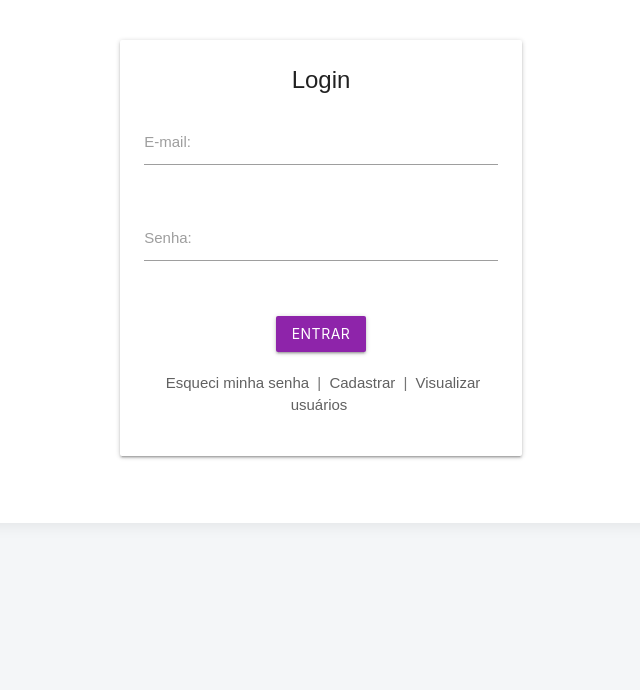
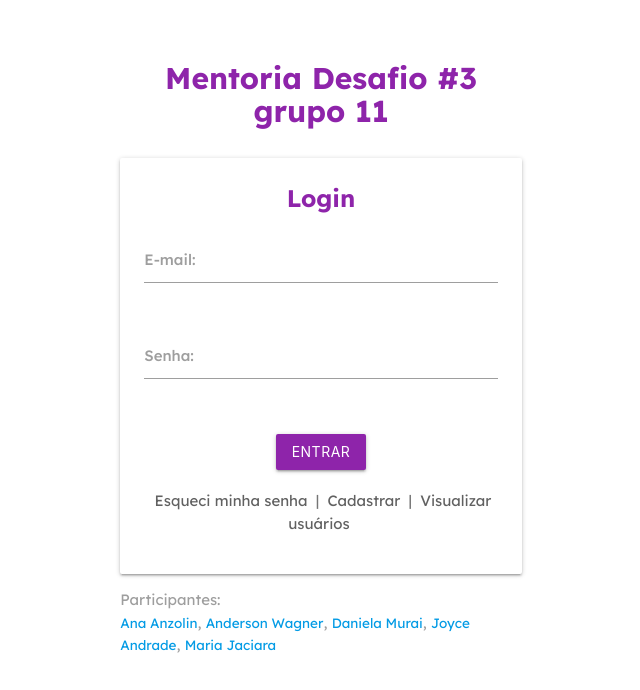
Before and after one commit to dmurai01/web-login, a plain HTML site: page index.html in a window 1280 px wide. Shown: the whole page, without its empty margins (319-959 px from the left). Drawn offline with nearby package versions, Linux system fonts and the light colour scheme.

Commit message:
incluindo font-google para alterar a font. Incluindo nome dos participantes no index

```diff
--- a/assets/css/style.css
+++ b/assets/css/style.css
@@ -1,5 +1,5 @@
 body {
-  font-family: Arial, sans-serif;
+  font-family: "Lexend", sans-serif;
   background: #f4f6f8;
   margin: 0;
   padding: 0;
@@ -15,8 +15,10 @@ body {
 }
 
 h1 {
+  font-size: 2rem !important;
+  font-weight: bold !important;
   text-align: center;
-  margin-bottom: 24px;
+  margin: 2rem 0 2rem 0 !important;
   color: #8e24aa;
 }
 
@@ -114,3 +116,10 @@ table th {
 .btn, .btn:focus, .btn:hover {
   background-color: #8e24aa !important;
 }
+.card .card-title {
+  font-weight: bold !important;
+  color: #8e24aa;
+}
+.link-linkedin {
+  font-size: 0.9em !important;
+}
--- a/index.html
+++ b/index.html
@@ -1,18 +1,24 @@
 <!DOCTYPE html>
 <html lang="pt-BR">
+
 <head>
   <meta charset="UTF-8">
   <meta name="viewport" content="width=device-width, initial-scale=1.0">
   <title>Login</title>
+  <link rel="preconnect" href="https://fonts.googleapis.com">
+  <link rel="preconnect" href="https://fonts.gstatic.com" crossorigin>
+  <link href="https://fonts.googleapis.com/css2?family=Lexend:wght@100..900&display=swap" rel="stylesheet">
   <link rel="stylesheet" href="assets/css/style.css">
   <!-- MaterializeCSS CDN -->
   <link href="https://cdnjs.cloudflare.com/ajax/libs/materialize/1.0.0/css/materialize.min.css" rel="stylesheet">
   <script src="https://cdnjs.cloudflare.com/ajax/libs/materialize/1.0.0/js/materialize.min.js"></script>
 </head>
+
 <body>
   <div class="container">
     <div class="row">
       <div class="col s12 m6 offset-m3">
+        <h1>Mentoria Desafio #3 grupo 11</h1>
         <div class="card">
           <div class="card-content">
             <span class="card-title center-align">Login</span>
@@ -39,10 +45,23 @@
             <div id="loginMessage" class="center-align" style="margin-top: 15px;"></div>
           </div>
         </div>
+        <p class="grey-text"><span>Participantes:</span><br>
+          <a href="https://www.linkedin.com/in/ana-anzolin/" target="_blank" rel="Ana Anzolin" class="link-linkedin">Ana
+            Anzolin</a>,
+          <a href="https://www.linkedin.com/in/anderson-wagnerr/" target="_blank" rel="Anderson Wagner"
+            class="link-linkedin">Anderson Wagner</a>,
+          <a href="https://www.linkedin.com/in/daniela-murai/" target="_blank" rel="Daniela Murai"
+            class="link-linkedin">Daniela Murai</a>,
+          <a href="https://www.linkedin.com/in/joyce-andrade-68027b109/" target="_blank" rel="Joyce Andrade"
+            class="link-linkedin">Joyce Andrade</a>,
+          <a href="https://www.linkedin.com/in/maria-jaciara-477993149/" target="_blank" rel="Maria Jaciara"
+            class="link-linkedin">Maria Jaciara</a>
+        </p>
       </div>
     </div>
   </div>
   <script src="js/api.js"></script>
   <script src="js/main.js"></script>
 </body>
+
 </html>
```
Also changed, not shown: recover.html (+3 -0 lines), register.html (+3 -0 lines), update-password.html (+3 -0 lines), users.html (+3 -0 lines).
